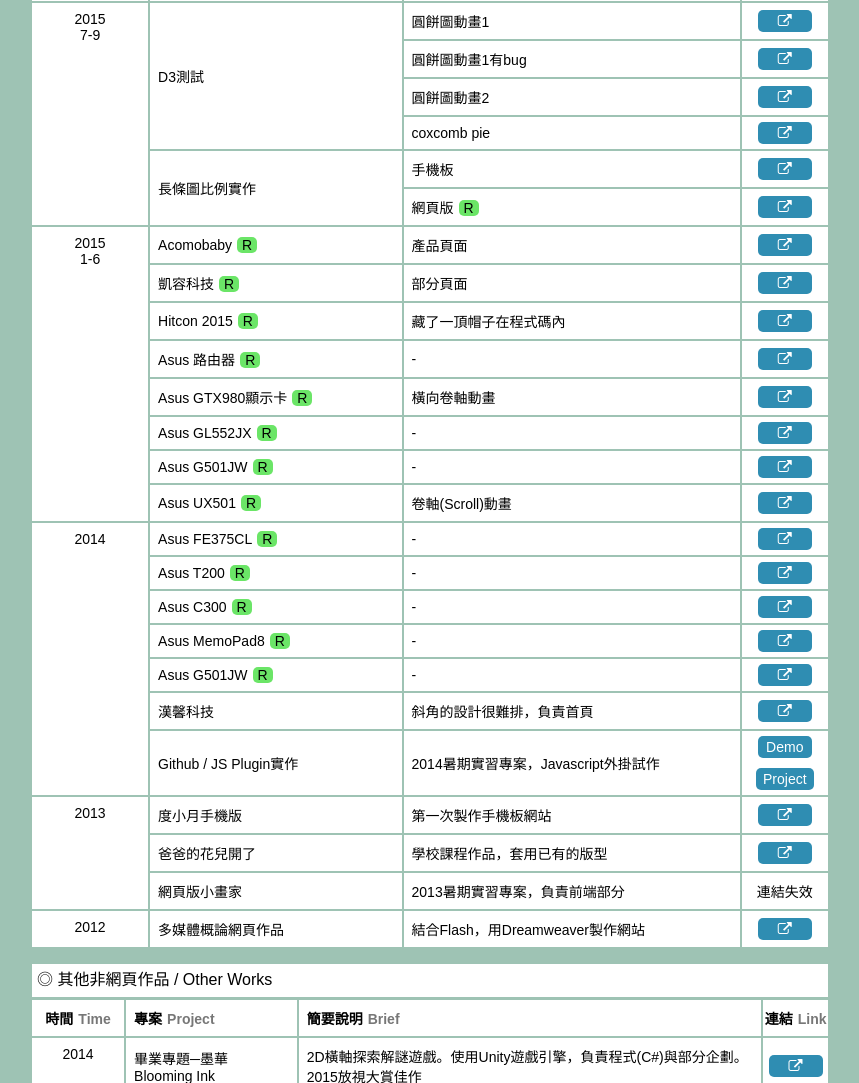
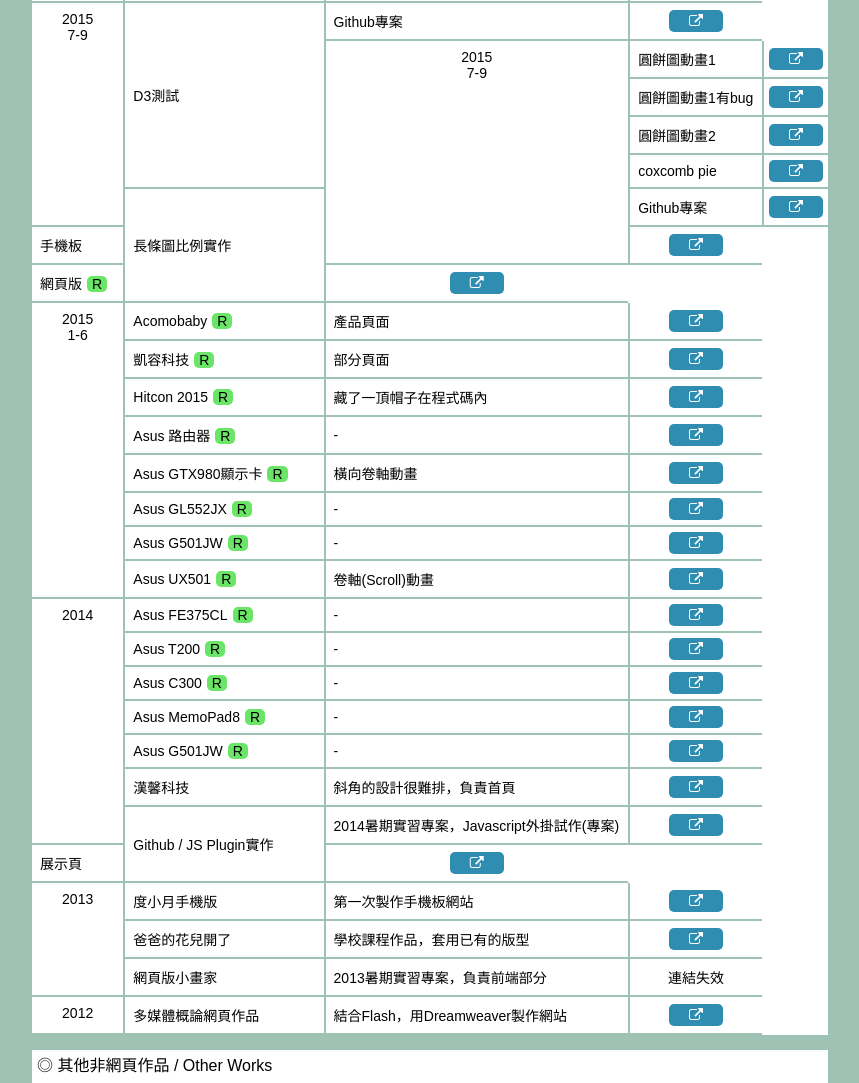
Before and after one commit to windfish27/windfish27.github.io, a plain HTML site: page index.html in a window 1280 px wide. Shown: the part 712-1795 px from the top of the page, without its empty margins (210-1069 px from the left). Drawn offline with nearby package versions, Linux system fonts and the light colour scheme.

Commit message:
ver1.3
add git project links

```diff
--- a/index.html
+++ b/index.html
@@ -115,7 +115,12 @@
 							</tr>
 							<tr>
 								<td class="year" rowspan="6">2015<br>7-9</td>
-								<td class="name" rowspan="4">D3測試</td>
+								<td class="name" rowspan="5">D3測試</td>
+								<td class="intro">Github專案</td>
+								<td class="link"><a title="Github project" href="https://github.com/windfish27/CodeTalentD3Test" target="_blank"><i class="fa fa-external-link"></i></a></td>
+							</tr>
+							<tr>
+								<td class="year" rowspan="6">2015<br>7-9</td>
 								<td class="intro">圓餅圖動畫1</td>
 								<td class="link"><a title="Github展示頁" href="http://windfish27.github.io/CodeTalentD3Test/animate1.html" target="_blank"><i class="fa fa-external-link"></i></a></td>
 							</tr>
@@ -132,7 +137,11 @@
 								<td class="link"><a title="Github展示頁" href="http://windfish27.github.io/CodeTalentD3Test/coxcomb.html" target="_blank"><i class="fa fa-external-link"></i></a></td>
 							</tr>
 							<tr>
-								<td class="name" rowspan="2">長條圖比例實作</td>
+								<td class="name" rowspan="3">長條圖比例實作</td>
+								<td class="intro">Github專案</td>
+								<td class="link"><a title="Github project" href="https://github.com/windfish27/CodeTalent" target="_blank"><i class="fa fa-external-link"></i></a></td>
+							</tr>
+							<tr>
 								<td class="intro">手機板</td>
 								<td class="link"><a title="Github展示頁" href="http://windfish27.github.io/CodeTalent/mobile/skill.html" target="_blank"><i class="fa fa-external-link"></i></a></td>
 							</tr>
@@ -213,11 +222,16 @@
 								<td class="link"><a title="漢馨科技官網" href="http://www.hansient.com.tw/tw/" target="_blank"><i class="fa fa-external-link"></i></a></td>
 							</tr>
 							<tr>
-								<td class="name">Github / JS Plugin實作</td>
-								<td class="intro">2014暑期實習專案，Javascript外掛試作</td>
+								<td class="name" rowspan="2">Github / JS Plugin實作</td>
+								<td class="intro">2014暑期實習專案，Javascript外掛試作(專案)</td>
 								<td class="link">
-									<a class="two" title="Github展示頁" href="http://rotatefree.github.io/" target="_blank">Demo</a><br>
-									<a title="Github project" href="https://github.com/rotatefree/rotatefree.github.io" target="_blank">Project</a>
+									<a title="Github project" href="https://github.com/rotatefree/rotatefree.github.io" target="_blank"><i class="fa fa-external-link"></i></a>
+								</td>
+							</tr>
+							<tr>
+								<td class="intro">展示頁</td>
+								<td class="link">
+									<a class="two" title="Github展示頁" href="http://rotatefree.github.io/" target="_blank"><i class="fa fa-external-link"></i></a><br>
 								</td>
 							</tr>
 							<tr>
```
